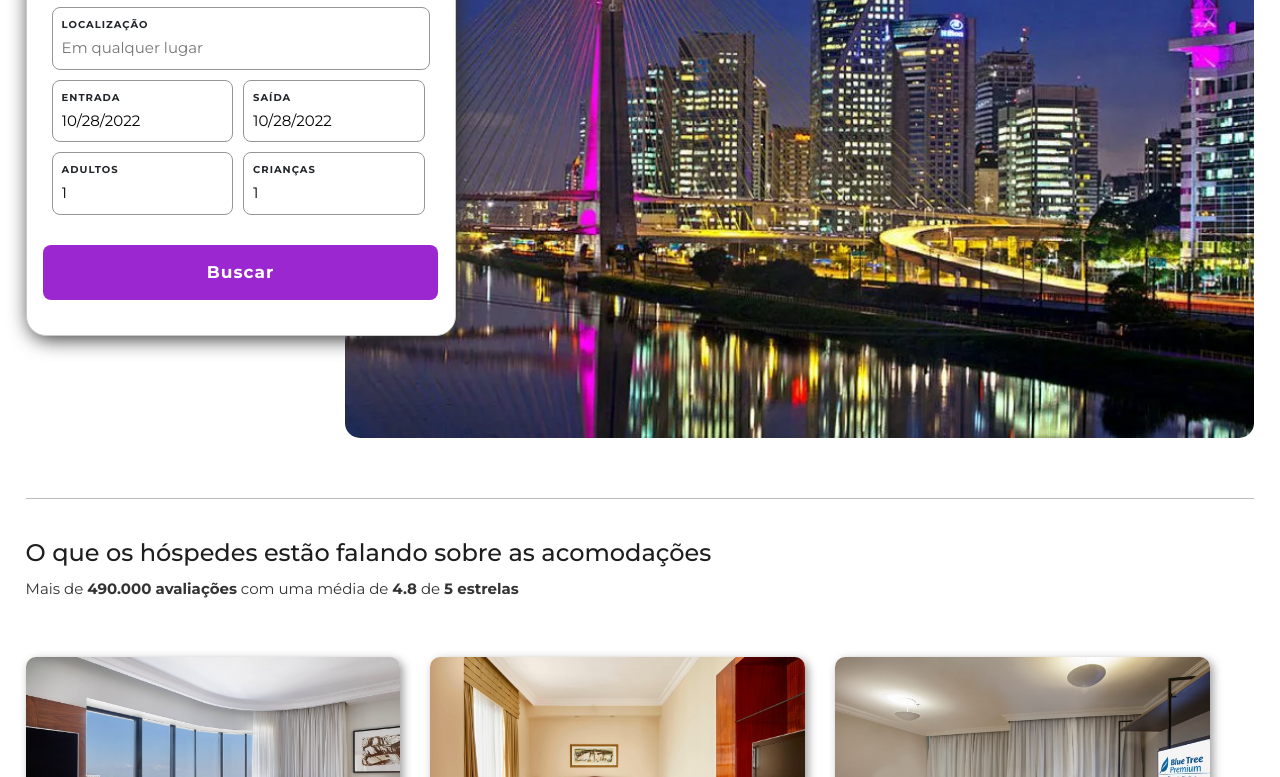
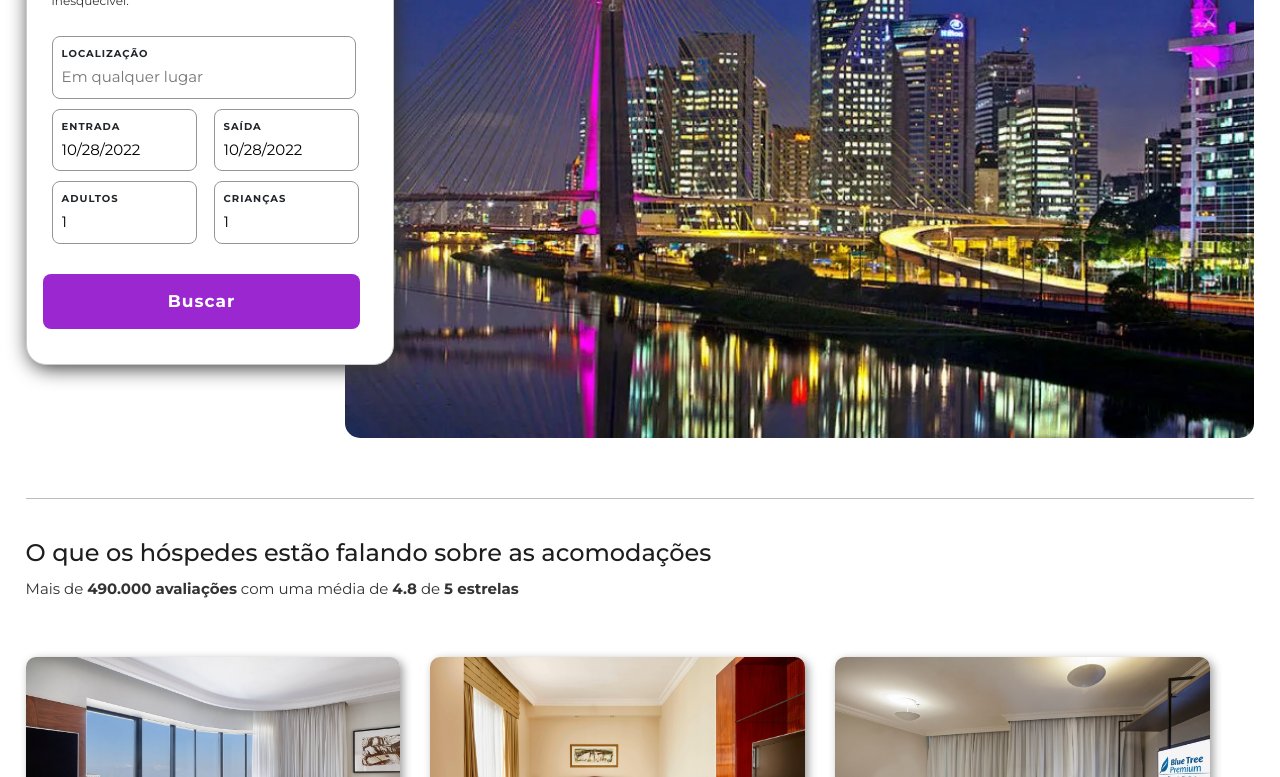
Before and after one commit to abigailmvlima/fiap-fase3-bootstrap, a plain HTML site: page index.html in a window 1280 px wide. Shown: the part 239-1016 px from the top of the page. Drawn offline with nearby package versions, Linux system fonts and the light colour scheme.

Commit message:
ajuste css desktop

```diff
--- a/css/desktop.css
+++ b/css/desktop.css
@@ -121,7 +121,7 @@ main > .banner-search > .search-reserve {
   position: absolute;
   top: 8%;
   left: 0;
-  width: 35%;
+  width: 30%;
   min-width: 355px;
   border: 1px solid #cacaca;
   box-shadow: 3px 3px 20px #343434;
@@ -155,7 +155,7 @@ main > .banner-search > .search-reserve > .header {
   position: absolute;
   top: 0;
   left: 0;
-  width: 100%;
+  width: 96%;
   height: 100%;
   border-radius: 8px;
   border: 1px solid rgb(149, 149, 149);
@@ -215,7 +215,7 @@ main > .banner-search > .search-reserve > .header {
 
 .button-search button {
   display: flex;
-  width: 100%;
+  width: 95%;
   margin: 10px 0;
   padding: 15px;
   border-radius: 8px;
```
